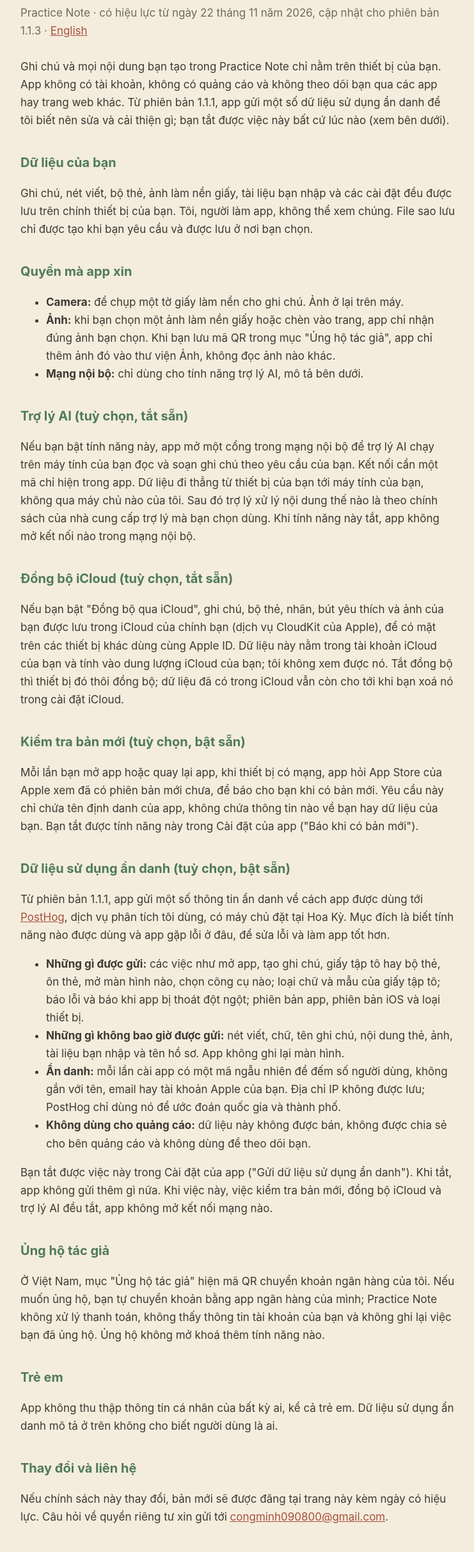
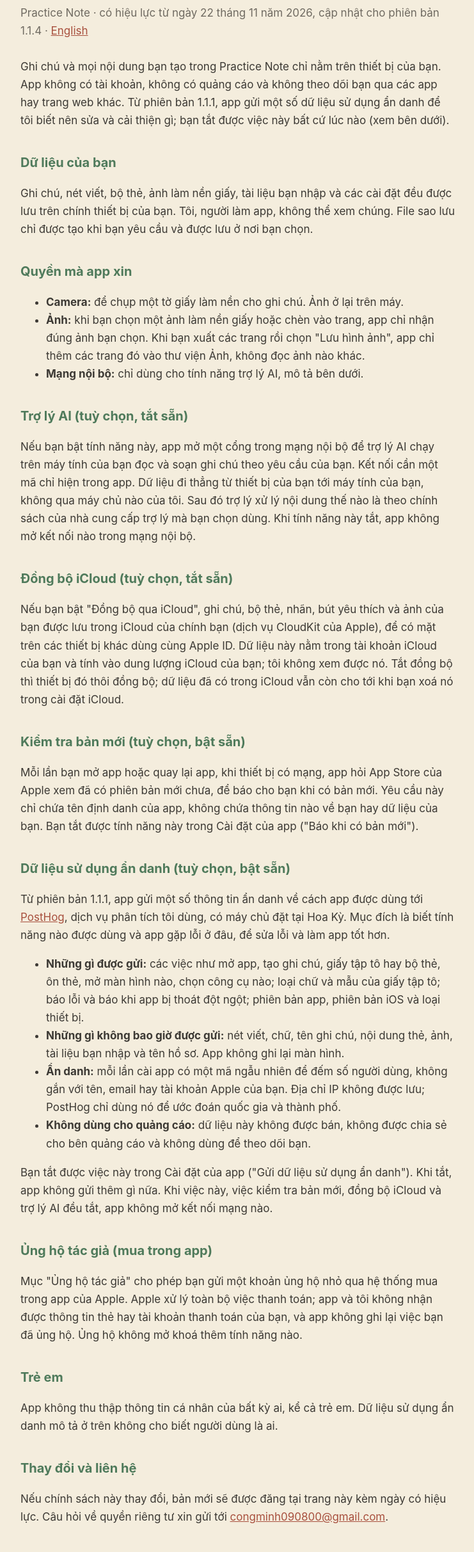
Before and after one commit to congminh090800/practice-note-site, a plain HTML site: page privacy.html in a window 1280 px wide. Shown: the part 94-2519 px from the top of the page at 64% size, without its empty margins (268-1009 px from the left). Drawn offline with Linux system fonts and the light colour scheme.

Commit message:
Privacy policy for 1.1.4: tips through in-app purchase, photo saving for exported pages
Co-Authored-By: Claude Opus 5.5 <noreply@anthropic.com>
Claude-Session: https://claude.ai/code/session_01G85P82M59rdQXMr3VUUXmP

```diff
--- a/privacy.html
+++ b/privacy.html
@@ -10,7 +10,7 @@ p, li { color: #3C3934; } .sub { color: #6F6A61; margin: 0 0 28px; }
 a { color: #A8503E; } nav { margin-top: 44px; padding-top: 18px; border-top: 1px solid #D8D0C2; font-size: 15px; }
 </style></head><body><main>
 <h1>Chính sách quyền riêng tư</h1>
-<p class="sub">Practice Note · có hiệu lực từ ngày 22 tháng 11 năm 2026, cập nhật cho phiên bản 1.1.3 · <a href="privacy-en.html">English</a></p>
+<p class="sub">Practice Note · có hiệu lực từ ngày 22 tháng 11 năm 2026, cập nhật cho phiên bản 1.1.4 · <a href="privacy-en.html">English</a></p>
 
 <p>Ghi chú và mọi nội dung bạn tạo trong Practice Note chỉ nằm trên thiết bị của bạn. App không có tài khoản, không có quảng cáo và không theo dõi bạn qua các app hay trang web khác. Từ phiên bản 1.1.1, app gửi một số dữ liệu sử dụng ẩn danh để tôi biết nên sửa và cải thiện gì; bạn tắt được việc này bất cứ lúc nào (xem bên dưới).</p>
 
@@ -20,7 +20,7 @@ a { color: #A8503E; } nav { margin-top: 44px; padding-top: 18px; border-top: 1px
 <h2>Quyền mà app xin</h2>
 <ul>
 <li><strong>Camera:</strong> để chụp một tờ giấy làm nền cho ghi chú. Ảnh ở lại trên máy.</li>
-<li><strong>Ảnh:</strong> khi bạn chọn một ảnh làm nền giấy hoặc chèn vào trang, app chỉ nhận đúng ảnh bạn chọn. Khi bạn lưu mã QR trong mục "Ủng hộ tác giả", app chỉ thêm ảnh đó vào thư viện Ảnh, không đọc ảnh nào khác.</li>
+<li><strong>Ảnh:</strong> khi bạn chọn một ảnh làm nền giấy hoặc chèn vào trang, app chỉ nhận đúng ảnh bạn chọn. Khi bạn xuất các trang rồi chọn "Lưu hình ảnh", app chỉ thêm các trang đó vào thư viện Ảnh, không đọc ảnh nào khác.</li>
 <li><strong>Mạng nội bộ:</strong> chỉ dùng cho tính năng trợ lý AI, mô tả bên dưới.</li>
 </ul>
 
@@ -43,8 +43,8 @@ a { color: #A8503E; } nav { margin-top: 44px; padding-top: 18px; border-top: 1px
 </ul>
 <p>Bạn tắt được việc này trong Cài đặt của app ("Gửi dữ liệu sử dụng ẩn danh"). Khi tắt, app không gửi thêm gì nữa. Khi việc này, việc kiểm tra bản mới, đồng bộ iCloud và trợ lý AI đều tắt, app không mở kết nối mạng nào.</p>
 
-<h2>Ủng hộ tác giả</h2>
-<p>Ở Việt Nam, mục "Ủng hộ tác giả" hiện mã QR chuyển khoản ngân hàng của tôi. Nếu muốn ủng hộ, bạn tự chuyển khoản bằng app ngân hàng của mình; Practice Note không xử lý thanh toán, không thấy thông tin tài khoản của bạn và không ghi lại việc bạn đã ủng hộ. Ủng hộ không mở khoá thêm tính năng nào.</p>
+<h2>Ủng hộ tác giả (mua trong app)</h2>
+<p>Mục "Ủng hộ tác giả" cho phép bạn gửi một khoản ủng hộ nhỏ qua hệ thống mua trong app của Apple. Apple xử lý toàn bộ việc thanh toán; app và tôi không nhận được thông tin thẻ hay tài khoản thanh toán của bạn, và app không ghi lại việc bạn đã ủng hộ. Ủng hộ không mở khoá thêm tính năng nào.</p>
 
 <h2>Trẻ em</h2>
 <p>App không thu thập thông tin cá nhân của bất kỳ ai, kể cả trẻ em. Dữ liệu sử dụng ẩn danh mô tả ở trên không cho biết người dùng là ai.</p>
```
Also changed, not shown: privacy-en.html (+4 -4 lines).
